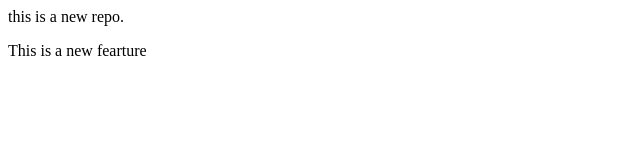
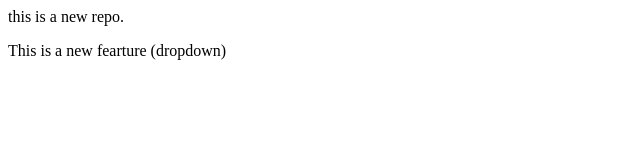
Before and after one commit to kings1120/Localrepo, a plain HTML site: page index.html in a window 1280 px wide. Shown: the full height of the page, 0-640 px from the left. Drawn offline with Linux system fonts and the light colour scheme.

```diff
--- a/index.html
+++ b/index.html
@@ -1,2 +1,2 @@
 <p>this is a new repo.</p>
-<p> This is  a new fearture</p>
+<p> This is  a new fearture (dropdown)</p>
```
